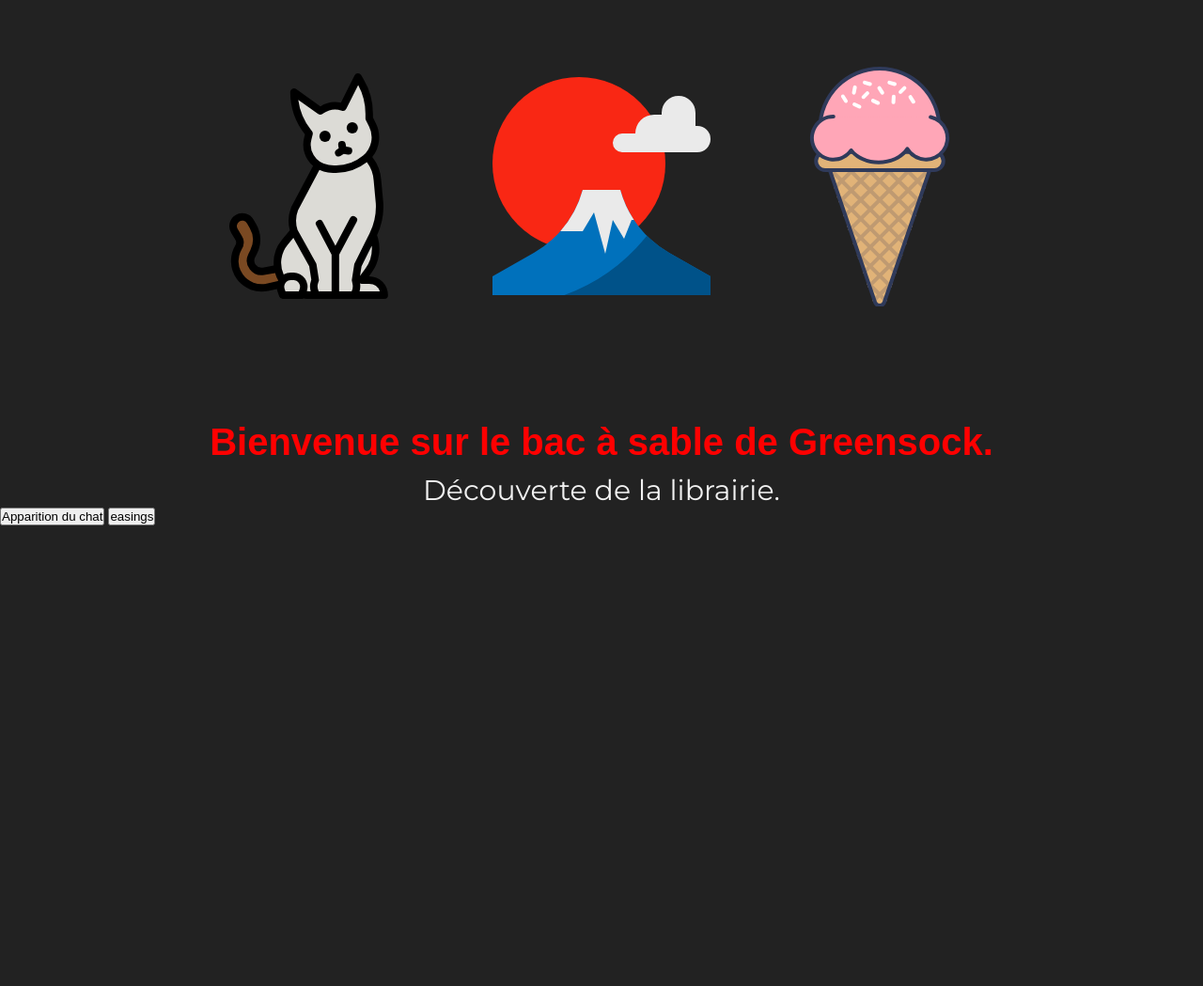
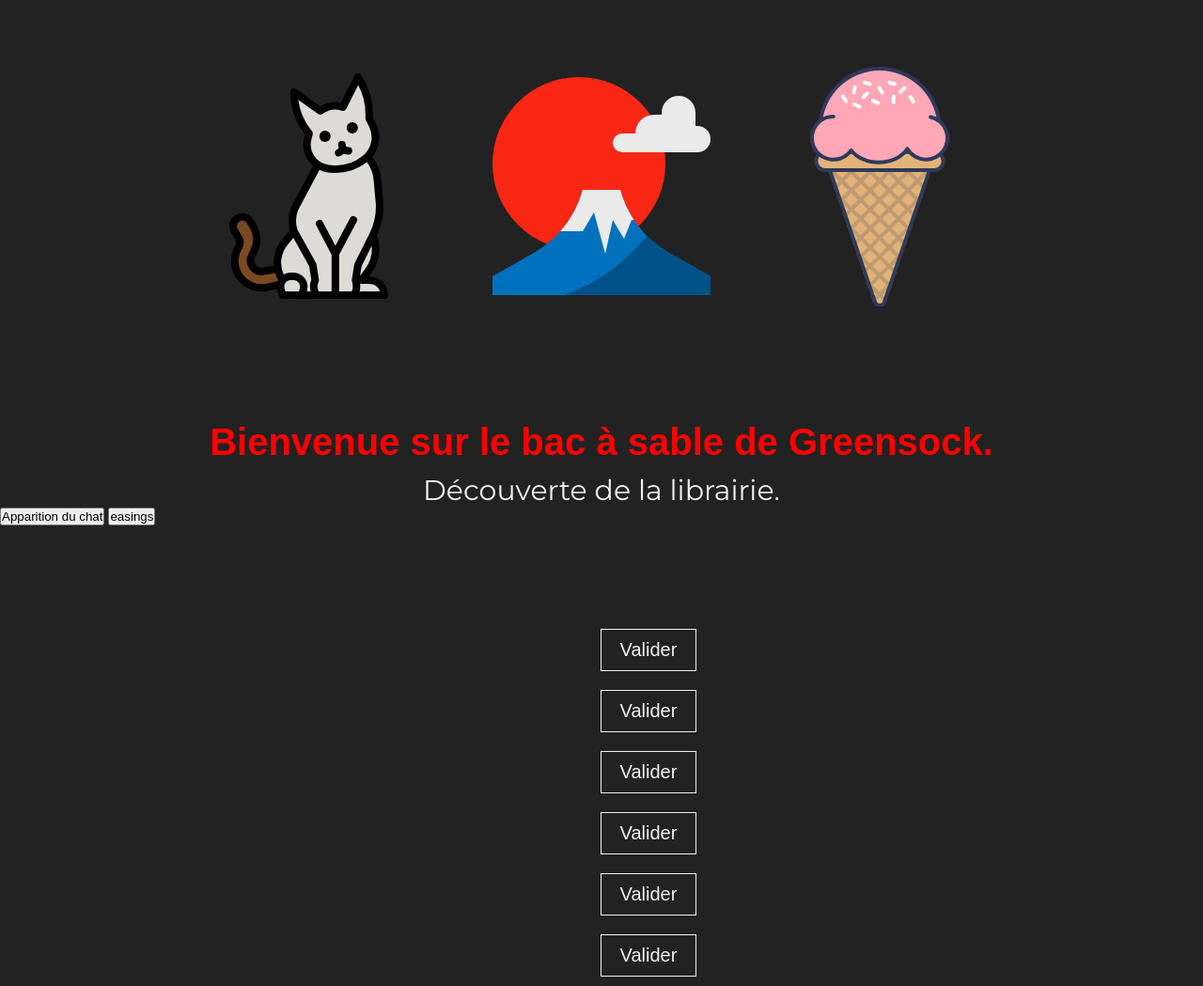
Before and after one commit to CodeurCopieur/cours-animations_gsap-js, a plain HTML site: page 1. Les bases de GSAP/index.html in a window 1280 px wide. Shown: the whole page at 94% size. Before the commit the page ends 800 px from the top, so only its background shows below. Drawn offline with nearby package versions, Linux system fonts and the light colour scheme; a web font is replaced by a local one.

Commit message:
Comprendre "Stagger"

```diff
--- a/1. Les bases de GSAP/app.js
+++ b/1. Les bases de GSAP/app.js
@@ -27,8 +27,21 @@
 });
 
 
+// easings et stagger
 
+/*
+  bntEasings.addEventListener('click', ()=> {
+    gsap.to('.container-images img', {y: 100, scale: 1.2, duration: 2, ease:"back.out(4)", stagger:
+        { amount: 1 OU
+          each: .5,
+        from: "center" }  OU
+        index => {
+          return index * .5
+        }
+    });
 
-bntEasings.addEventListener('click', ()=> {
-  gsap.to('.container-images img', {y: 100, scale: 1.2, duration: 2, ease:"back.out(4)"});
-});
+   stagger: 0.4
+  });
+*/
+
+gsap.to('.container-btns button', {duration: .2, x: 50, stagger: .2});
--- a/1. Les bases de GSAP/index.html
+++ b/1. Les bases de GSAP/index.html
@@ -29,14 +29,14 @@
 
     <!-- Stagger -->
 
-<!-- <div class="container-btns">
+    <div class="container-btns">
       <button class="btn">Valider</button>
       <button class="btn">Valider</button>
       <button class="btn">Valider</button>
       <button class="btn">Valider</button>
       <button class="btn">Valider</button>
       <button class="btn">Valider</button>
-</div> -->
+    </div>
 
     <script src="https://cdnjs.cloudflare.com/ajax/libs/gsap/3.6.1/gsap.min.js"></script>
     <script src="app.js"></script>
--- a/1. Les bases de GSAP/style.css
+++ b/1. Les bases de GSAP/style.css
@@ -8,7 +8,7 @@
 
 body {
   background: #222;
-  overflow: hidden;
+  overflow-y: hidden;
 }
 
 .container-images {
```
Lines whose indentation alone changed are shown as unchanged.
